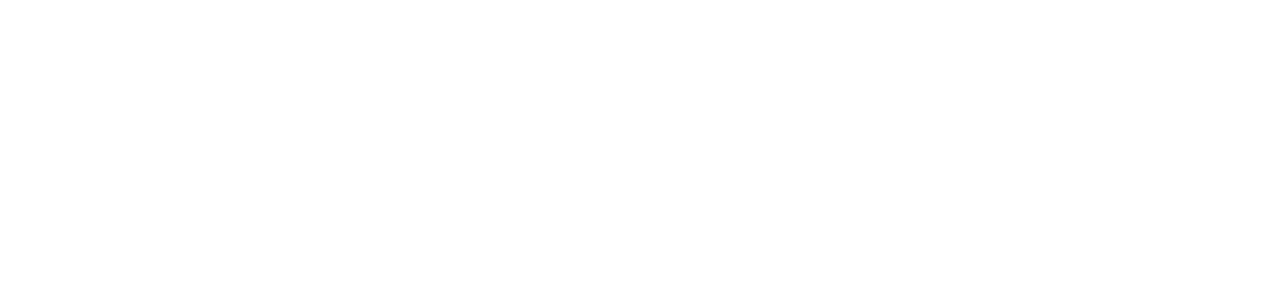
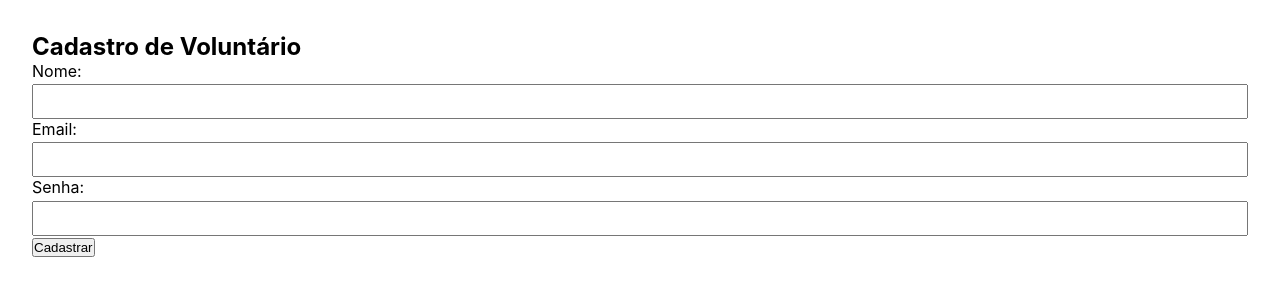
Before and after one commit to fellype-moura-flooxai/volunteers-hospital-frontend, a React (Create React App) app: page /cadastro in a window 1280 px wide. Before the commit this address had no page. Shown: the top 300 px of the page. Built offline with nearby package versions, Linux system fonts and the light colour scheme.

Commit message:
feat: volunteer registration and integration with backend, Adds route /registration, component with form, sending to api and redirecting to login

```diff
--- a/src/App.jsx
+++ b/src/App.jsx
@@ -1,6 +1,9 @@
 import { BrowserRouter as Router, Routes, Route } from 'react-router-dom'
 import Home from './pages/home/index'
 import Login from './pages/login/index'
+import PainelAdmin from './pages/admin'
+import PerfilVoluntario from './pages/perfil'
+import CadastroVoluntario from './pages/cadastro';
 
 function App() {
   return (
@@ -8,6 +11,9 @@
       <Routes>
         <Route path='/' element={<Home />} />
         <Route path='/login' element={<Login />} />
+        <Route path="/admin/painel" element={<PainelAdmin />} />
+        <Route path="/perfil" element={<PerfilVoluntario />} />
+        <Route path="/cadastro" element={<CadastroVoluntario />} />
       </Routes>
     </Router>
   )
--- a/src/components/Footer/Footer.css
+++ b/src/components/Footer/Footer.css
@@ -22,8 +22,8 @@
 }
 
 .logo-img-footer {
-    border: solid;
     width: 60%;
+    margin-right: 25%;
 }
 
 .endereco {
@@ -32,21 +32,17 @@
     display: flex;
     flex-direction: column;
     align-items: center;
-    border: solid;
-    color: turquoise;
+    margin-top: 5%;
 }
 
 .endereco-text {
     margin-top: 10%;
-    border: solid;
-    color: tomato;
     width: 60%;
     height: 100%;
     font-size: 110%;
     display: column;
-
     text-align: left;
-
+    color: white;
 }
 
 
@@ -69,6 +65,14 @@
 .footer-mobile {
     display: none;
 }
+
+.copyright {
+        color: white;
+        background: #0b3975;
+        font-size: 12px;
+        text-align: center;
+        height: 30px;
+    }
 
 @media screen and (max-width: 1024px) {
 
--- a/src/components/Header/Header.css
+++ b/src/components/Header/Header.css
@@ -1,4 +1,5 @@
 .top-bar-list {
+    background-color: #0b3975;
     display: flex;
     justify-content: center;
     align-items: center;
@@ -9,8 +10,9 @@
 }
 
 .top-bar-list * {
-    color: black;
+    color: white;
     text-decoration: none;
+    font-weight: bold;
 }
 
 .header {
--- a/src/components/Header/index.jsx
+++ b/src/components/Header/index.jsx
@@ -29,7 +29,7 @@
                         <li><a href="/">Projeto mãos que Ajudam</a></li>
                         <li><a href="/">Quem somos nós</a></li>
                         <li><a href="/login">Login</a></li>
-                        <li><a href="/">Cadastro</a></li>
+                        <li><a href="/cadastro">Cadastro</a></li>
                     </ul>
                 </nav>
 
@@ -50,7 +50,7 @@
                         <li><a href="/">Projeto mãos que Ajudam</a></li>
                         <li><a href="/">Quem somos nós</a></li>
                         <li><a href="/login">Login</a></li>
-                        <li><a href="/">Cadastro</a></li>
+                        <li><a href="/cadastro">Cadastro</a></li>
                     </ul>
 
             </div>
--- /dev/null
+++ b/src/pages/admin/index.jsx
@@ -0,0 +1,12 @@
+import React from 'react';
+
+const PainelAdmin = () => {
+  return (
+    <div style={{ padding: '2rem' }}>
+      <h1>Painel do Administrador</h1>
+      <p>Bem-vindo! Aqui você poderá gerenciar as vagas e candidatos.</p>
+    </div>
+  );
+}
+
+export default PainelAdmin
--- a/src/pages/cadastro/index.jsx
+++ b/src/pages/cadastro/index.jsx
@@ -0,0 +1,58 @@
+import { useState } from 'react'
+import { useNavigate } from 'react-router-dom'
+
+export default function CadastroVoluntario() {
+    const [nome, setNome] = useState('')
+    const [email, setEmail] = useState('')
+    const [senha, setSenha] = useState('')
+    const [mensagem, setMensagem] = useState('')
+    const navigate = useNavigate()
+
+    const handleCadastro = async (e) => {
+        e.preventDefault();
+
+        try {
+            const resposta = await fetch('http://localhost:3000/cadastro', {
+                method: 'POST',
+                headers: { 'Content-Type': 'application/json' },
+                body: JSON.stringify({ nome, email, senha })
+            });
+
+            const dados = await resposta.json();
+
+            if (resposta.ok) {
+                setMensagem(dados.mensagem)
+                setTimeout(() => {
+                    navigate('/login');
+                }, 1500);
+            } else {
+                setMensagem(dados.mensagem || 'Erro ao cadastrar.')
+            }
+        } catch (erro) {
+            setMensagem('Erro ao conectar com o servidor.')
+            console.error(erro);
+        }
+    };
+
+    return (
+        <div style={{ padding: '2rem' }}>
+            <h2>Cadastro de Voluntário</h2>
+            <form onSubmit={handleCadastro}>
+                <div>
+                    <label>Nome:</label><br />
+                    <input type="text" value={nome} onChange={(e) => setNome(e.target.value)} required />
+                </div>
+                <div>
+                    <label>Email:</label><br />
+                    <input type="email" value={email} onChange={(e) => setEmail(e.target.value)} required />
+                </div>
+                <div>
+                    <label>Senha:</label><br />
+                    <input type="password" value={senha} onChange={(e) => setSenha(e.target.value)} required />
+                </div>
+                <button type="submit">Cadastrar</button>
+            </form>
+            {mensagem && <p>{mensagem}</p>}
+        </div>
+    );
+}
--- a/src/pages/home/home.css
+++ b/src/pages/home/home.css
@@ -3,9 +3,6 @@
     flex-direction: column;
     min-height: 100vh;
 }
-
-
-
 
 .section1 {
     display: flex;
@@ -26,16 +23,9 @@
 }
 
 @media screen and (max-width: 1024px) {
-    .home-content {
+    .perfil-content {
         margin-top: 12vh;
-    }
-
-    .banner-voluntarios {
-        width: 100%;
-    }
-
-    .banner-home {
-        width: 100%;
+        height: 500px;
     }
 
     .container {
--- /dev/null
+++ b/src/pages/perfil/index.jsx
@@ -0,0 +1,23 @@
+import React from 'react'
+import './perfil.css'
+import Header from '../../components/Header/index'
+import Footer from '../../components/Footer/index'
+
+const PerfilVoluntario = () => {
+  return (
+    <div className='container'>
+      <header>
+        <Header />
+      </header>
+      <main className='perfil-content'>
+        <h1>Perfil do Voluntário</h1>
+        <p>Bem-vindo! Aqui você poderá acompanhar suas vagas e pontuação.</p>
+      </main>
+      <footer>
+        <Footer />
+      </footer>
+    </div>
+  );
+}
+
+export default PerfilVoluntario
--- /dev/null
+++ b/src/pages/perfil/perfil.css
@@ -0,0 +1,22 @@
+.container {
+    height: 100%;
+}
+
+.perfil-content {
+        margin-top: 12vh;
+        height: 500px;
+    }
+
+@media screen and (max-width: 1024px) {
+   .perfil-content {
+     height: 400px;
+    }
+
+    .container {
+        height: 100%;
+
+    }
+
+
+
+}
```
